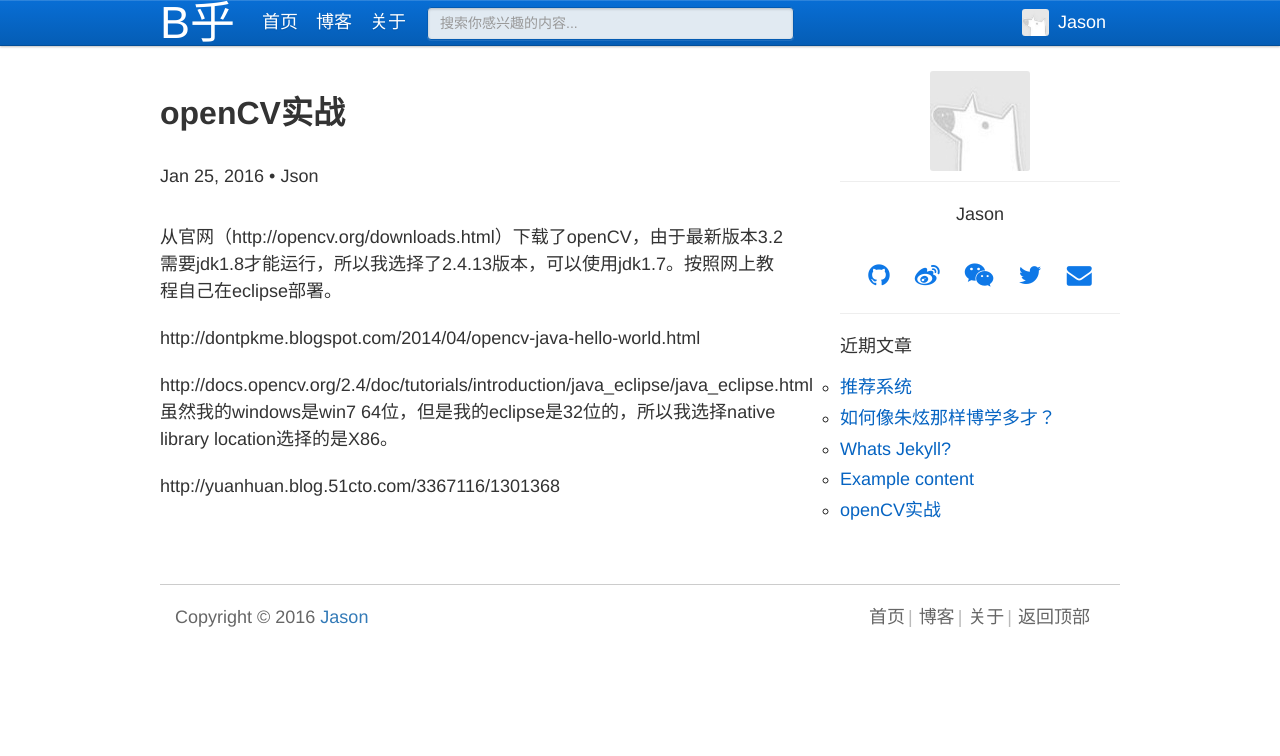
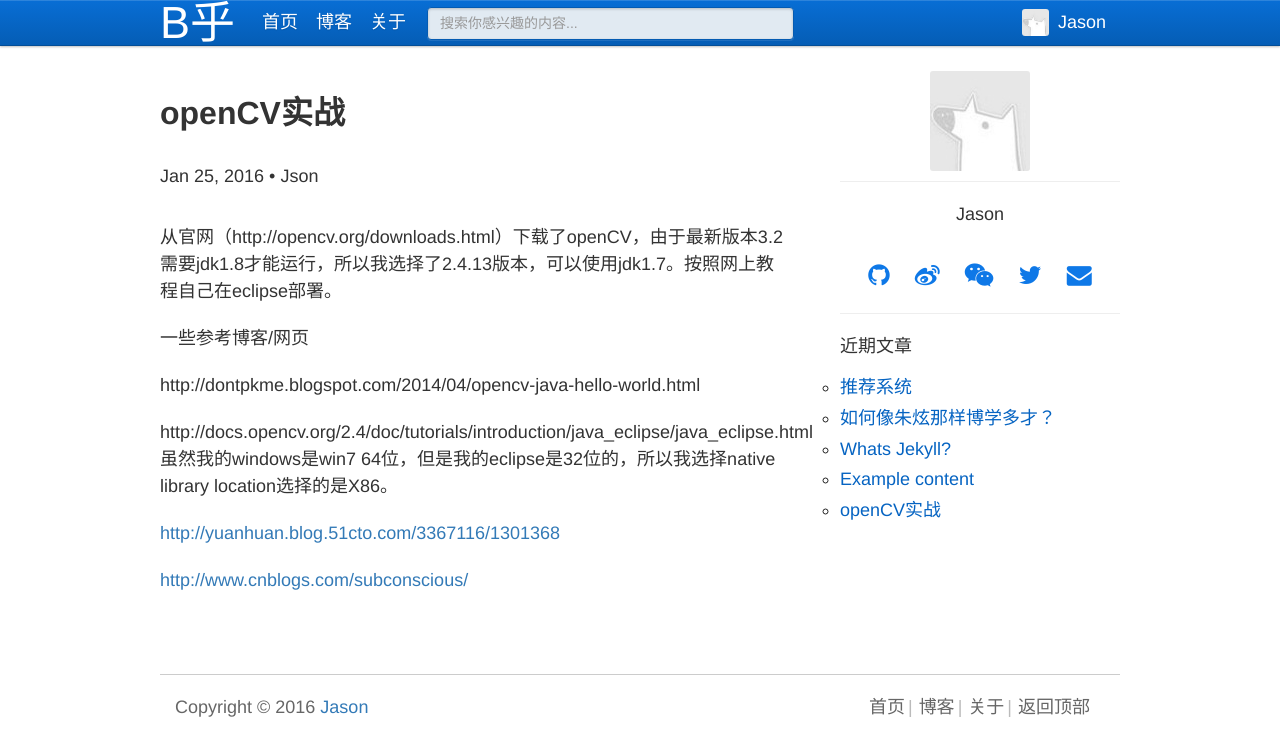
Before and after one commit to webbings/zhihustyleblog, a Jekyll site: the page built from _posts/2017-01-25-opencv.md, in a window 1280 px wide. Shown: the top 756 px of the page. Built offline with Jekyll 4.4.1, drawn with Linux system fonts in a browser that asks for light colours; comment, search, counter and statistics services are not loaded.

Commit message:
Update 2017-01-25-opencv.md

```diff
--- a/_posts/2017-01-25-opencv.md
+++ b/_posts/2017-01-25-opencv.md
@@ -11,10 +11,14 @@ permalink: /archivers/openvc
 
 从官网（http://opencv.org/downloads.html）下载了openCV，由于最新版本3.2需要jdk1.8才能运行，所以我选择了2.4.13版本，可以使用jdk1.7。按照网上教程自己在eclipse部署。
 
+一些参考博客/网页
+
 http://dontpkme.blogspot.com/2014/04/opencv-java-hello-world.html
 
 http://docs.opencv.org/2.4/doc/tutorials/introduction/java_eclipse/java_eclipse.html
 虽然我的windows是win7 64位，但是我的eclipse是32位的，所以我选择native library location选择的是X86。
 
 
-http://yuanhuan.blog.51cto.com/3367116/1301368
+[http://yuanhuan.blog.51cto.com/3367116/1301368](http://yuanhuan.blog.51cto.com/3367116/1301368)
+
+[http://www.cnblogs.com/subconscious/](http://www.cnblogs.com/subconscious/)
```
